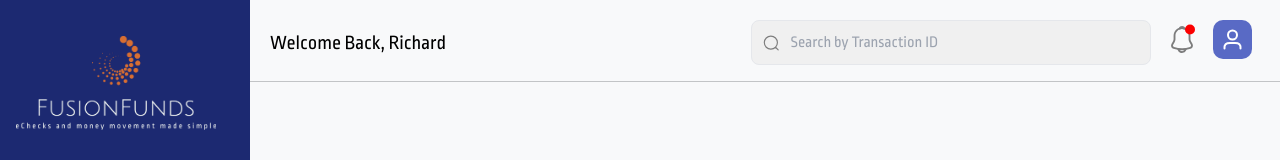
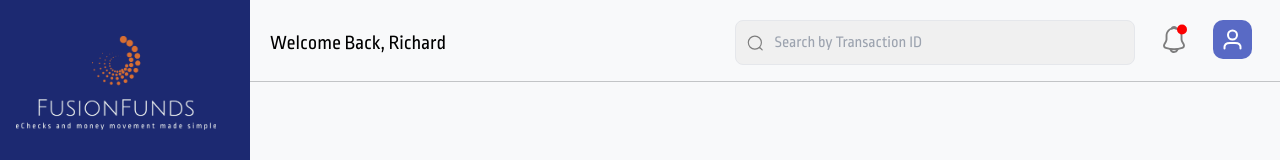
Before and after one commit to arijitf14/fusion-funds, a React (Vite) app: page /dashboard in a window 1280 px wide. Shown: the top 160 px of the page. Built offline with nearby package versions, Linux system fonts and the light colour scheme.

Commit message:
fix: Header spacing issue fixed

```diff
--- a/src/components/core/Header/index.tsx
+++ b/src/components/core/Header/index.tsx
@@ -15,7 +15,7 @@ const Header = () => {
               <Nav.Link href="#search">
                 <Search />
               </Nav.Link>
-              <Nav.Link className="my-1" href="#notifications">
+              <Nav.Link className="my-1 mx-2" href="#notifications">
                 <Notification />
               </Nav.Link>
               <Nav.Link href="#profile">
```
